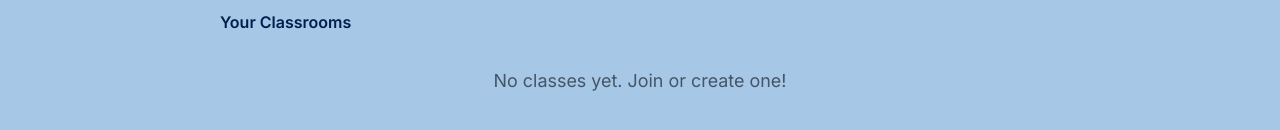
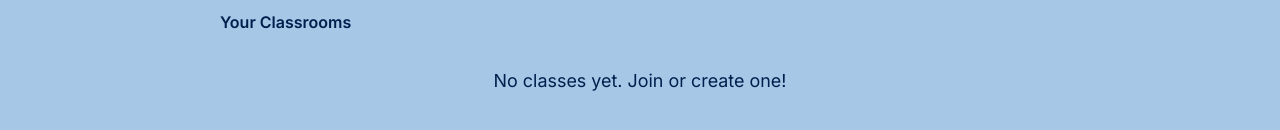
Before and after one commit to Workflow-Manager-admin/classroomconnect-16385-1d2c28e9, a React (Create React App) app in the folder classroomconnect/: page / in a window 1280 px wide. Both pictures are taken after typing "Sample" into the empty fields and a click on the button "Get Started". Shown: the part 508-638 px from the top of the page. Built offline with nearby package versions, Linux system fonts and the light colour scheme; the HTML template or start-up script is replaced by a standard one.

Commit message:
Auto-commit: Changes as of 2025-05-31T10:23:00.420440+00:00

```diff
--- a/classroomconnect/src/App.js
+++ b/classroomconnect/src/App.js
@@ -300,7 +300,7 @@ function Dashboard({
             <div
               style={{
                 textAlign: "center",
-                color: "#456",
+                color: NAVY,
                 fontSize: "1.12rem"
               }}
             >
```
Also changed, not shown: 1 other file (tests, documents, lock files or other folders).
